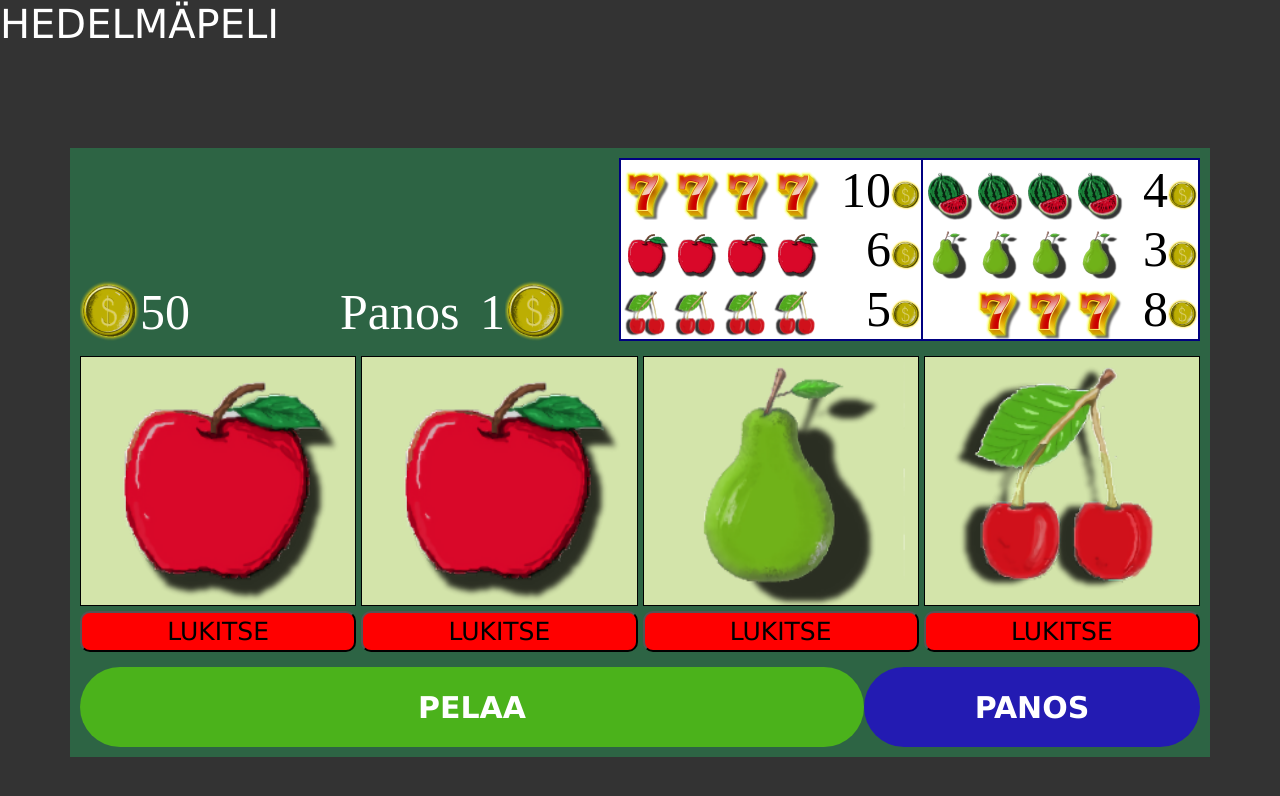
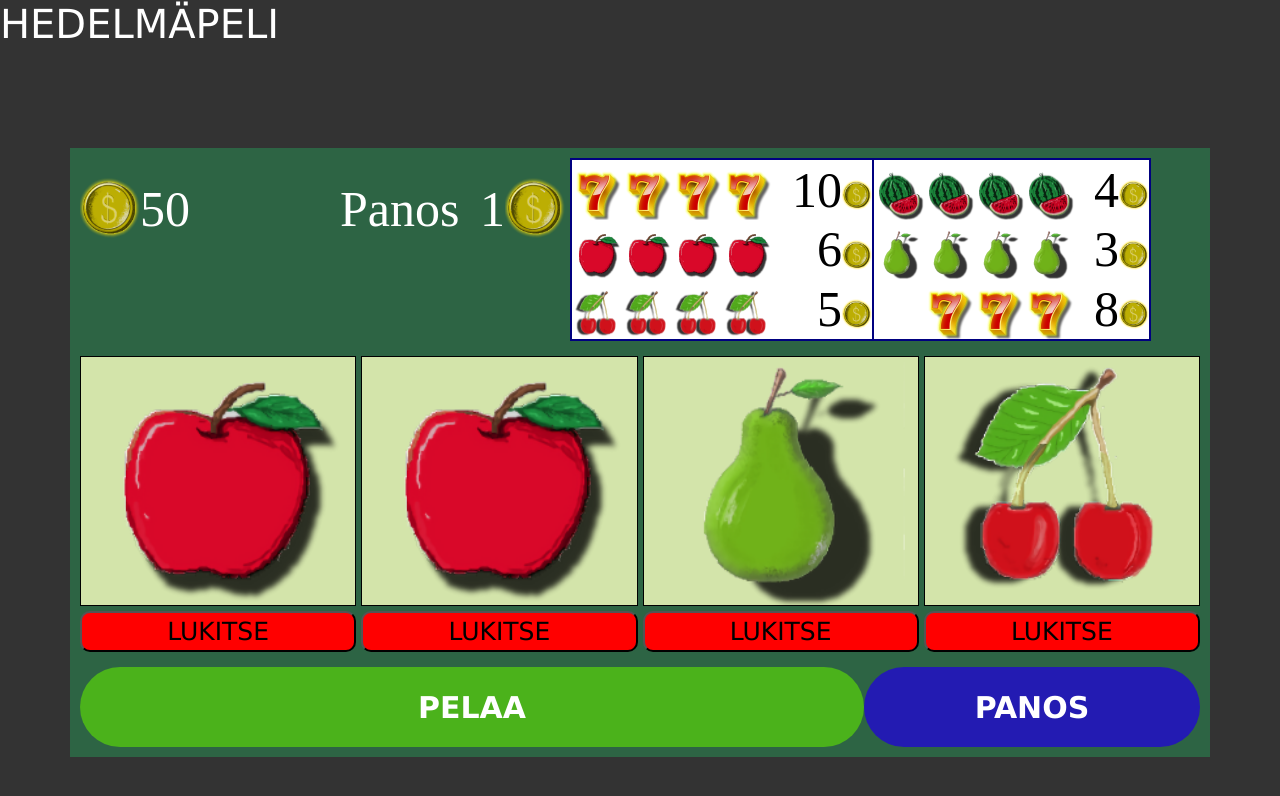
Before and after one commit to JoKivi/Tehtava-413, a plain HTML site: page index.html in a window 1280 px wide. Drawn offline with nearby package versions, Linux system fonts and the light colour scheme.

Commit message:
säätöä

```diff
--- a/index.html
+++ b/index.html
@@ -18,7 +18,7 @@
     </div>
 
     <div class="container">
-        <div class="upper-container">
+        <div class="upper-container-sm">
             <div class="stats">
                 <div class="inline item1"><img id="rahaKuva" src="images/coin.png" alt="coin" width="60" height="60"></div>
                 <div class="inline item2" id="raha"></div>
--- a/main.js
+++ b/main.js
@@ -64,7 +64,7 @@ function pelaa() {
 }
 
 function rahaaPois() {
-    raha -= panosNyt;
+    // raha -= panosNyt;
     document.getElementById("raha").innerHTML = raha;
 }
 
```
